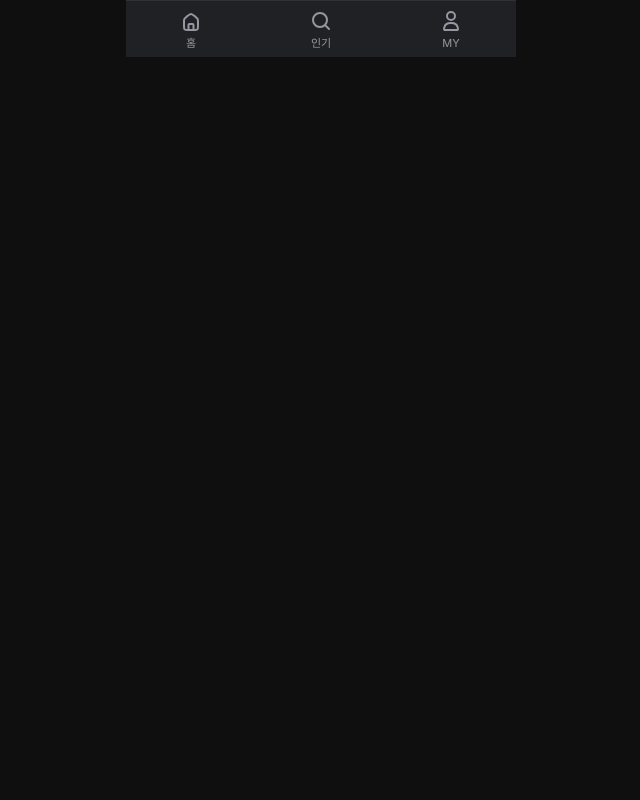
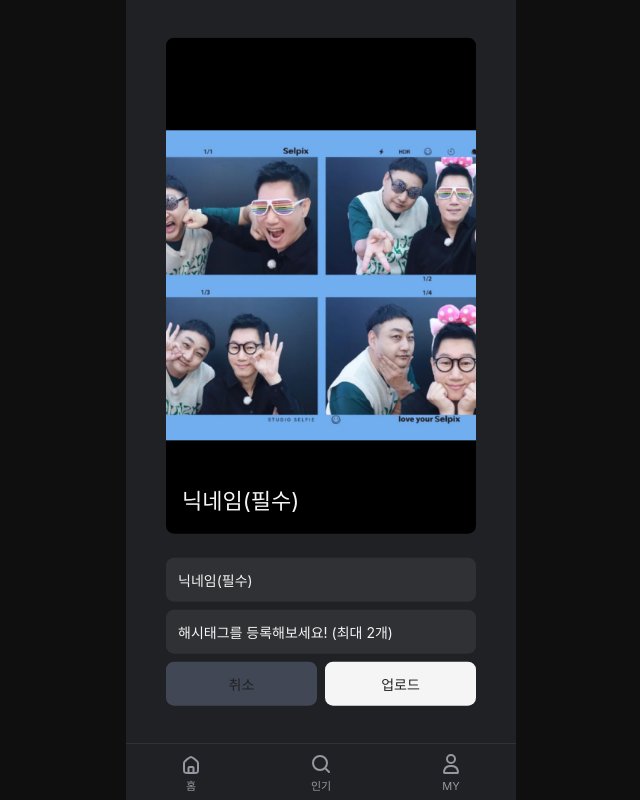
Before and after one commit to iam454/chookTing, a React (Create React App) app: page /upload in a window 1280 px wide. Before the commit this address had no page. Shown: the whole page, without its empty margins (319-959 px from the left). Built offline with nearby package versions, Linux system fonts and the light colour scheme.

Commit message:
feat: 업로드 완료 페이지 path 추가

```diff
--- a/src/App.js
+++ b/src/App.js
@@ -6,6 +6,8 @@ import NavigationBar from "./components/NavigationBar";
 import TestPage from "./pages/TestPage/TestPage";
 import SettingPage from "./pages/SettingPage/SettingPage";
 import MyDetailPage from "./pages/MyDetailpage/MyDetailPage";
+import UploadPage from "./pages/UploadPage/UploadPage";
+import UploadDonePage from "./pages/UploadPage/UploadDonePage";
 
 function App() {
   return (
@@ -20,6 +22,8 @@ function App() {
         </Route>
         <Route path="/profile/setting" element={<SettingPage />}></Route>
         <Route path="/test" element={<TestPage />}></Route>
+        <Route path="/upload" element={<UploadPage />}></Route>
+        <Route path="/uploadDone" element={<UploadDonePage />}></Route>
       </Routes>
       <NavigationBar />
     </BrowserRouter>
--- a/src/pages/UploadPage/UploadPage.jsx
+++ b/src/pages/UploadPage/UploadPage.jsx
@@ -5,6 +5,7 @@ import ModalButton from "../../components/ModalButton";
 import theme from "../../theme";
 import Post from "../../components/Post";
 import PostInfos from "../../components/PostInfos";
+import { useNavigate } from "react-router-dom";
 
 const Container = styled.div`
   width: 310px;
@@ -72,8 +73,10 @@ const isEmptyValue = (value) => {
 
 const UploadPage = () => {
   const [name, setName] = useState("");
+
   const [inputHashtag, setInputHashtag] = useState("");
   const [hashtags, setHashtags] = useState([]);
+  const navigate = useNavigate();
 
   const handleNameChange = (e) => {
     const newName = e.target.value;
@@ -146,6 +149,7 @@ const UploadPage = () => {
     }
     console.log("업로드 API 요청", name.trim());
     console.log("업로드 API 요청", hashtags);
+    navigate("/uploadDone");
   };
 
   const handleCancelClick = (e) => {
```
